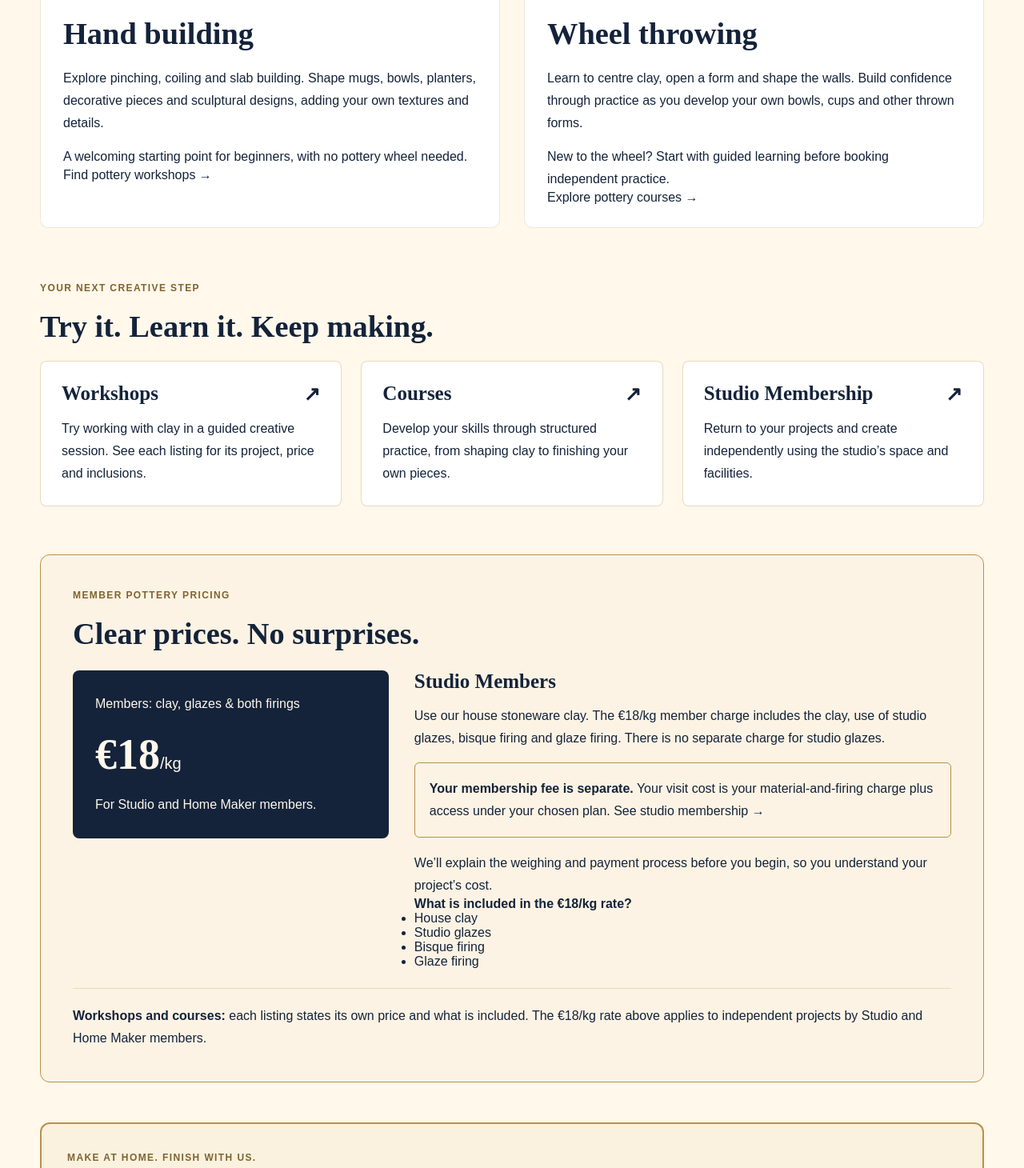
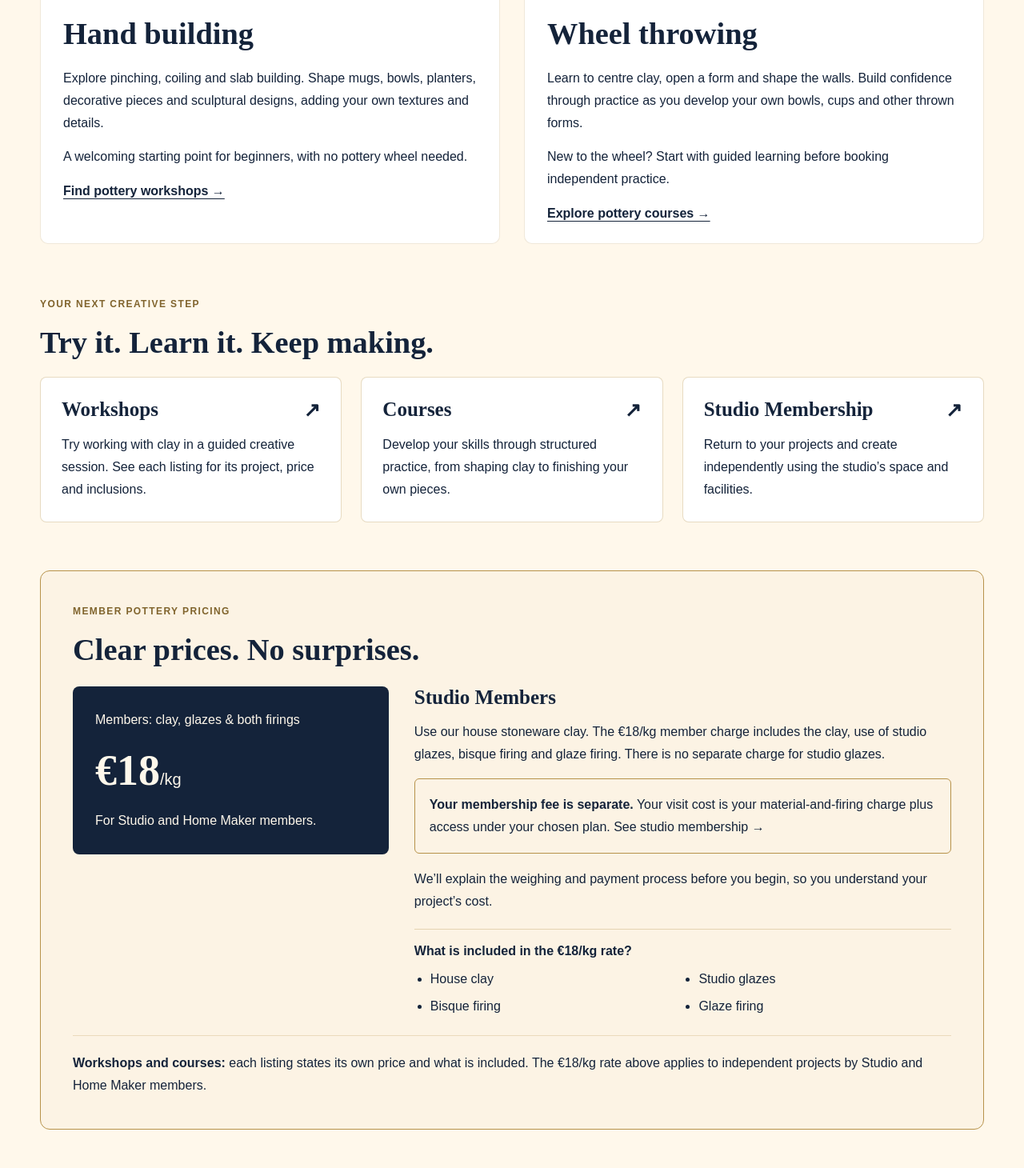
Before and after one commit to guzzep/crafteris-studio-website, a Next.js app: page /pottery in a window 1280 px wide. Shown: the part 1144-2604 px from the top of the page at 80% size. Built offline with nearby package versions, Linux system fonts and the light colour scheme; no server answers; the database is empty.

Commit message:
Style pottery technique links and included materials checklist

```diff
--- a/src/app/pottery/pottery.module.css
+++ b/src/app/pottery/pottery.module.css
@@ -82,3 +82,8 @@
 .homeMakerFacts span { font-size:14px; line-height:1.5; }
 @media(max-width:900px) { .homeMaker { margin-left:24px; margin-right:24px; } }
 @media(max-width:600px) { .homeMaker { padding:25px; } .homeMakerFacts { grid-template-columns:1fr; } }
+
+.techniqueLink { display:inline-block; margin-top:20px; font-weight:700; text-decoration:underline; }
+.includes { margin-top:20px; padding-top:18px; border-top:1px solid #b7924a55; }
+.includes ul { display:grid; grid-template-columns:1fr 1fr; gap:10px 20px; margin:14px 0 0; padding-left:20px; line-height:1.5; }
+@media(max-width:600px) { .includes ul { grid-template-columns:1fr; } }
```
